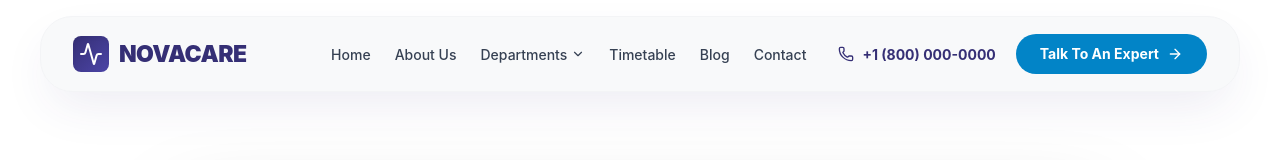
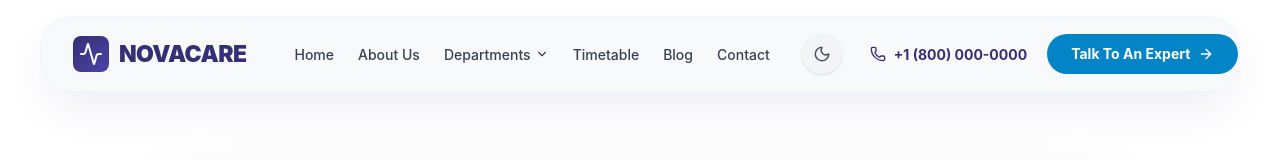
Before and after one commit to hassanakbar-dev/healthcare-system, a React app in the folder frontend/: page / in a window 1280 px wide. Shown: the top 160 px of the page. Built offline with nearby package versions, Linux system fonts and the light colour scheme; the HTML template or start-up script is replaced by a standard one.

Commit message:
upate the navbar.jsx file

```diff
--- a/frontend/src/components/Navbar.jsx
+++ b/frontend/src/components/Navbar.jsx
@@ -1,8 +1,33 @@
-import React from 'react';
+import React, { useState, useEffect } from 'react';
 import { Link } from 'react-router-dom';
-import { ChevronDown, Phone, Menu, HeartPulse, Brain, Bone, Baby, Activity, Stethoscope, Eye, Thermometer, ArrowRight } from 'lucide-react';
+import { ChevronDown, Phone, Menu, HeartPulse, Brain, Bone, Baby, Activity, Stethoscope, Eye, Thermometer, ArrowRight, Sun, Moon } from 'lucide-react';
 
 const Navbar = () => {
+  const [isDark, setIsDark] = useState(false);
+
+  useEffect(() => {
+    // Check local storage or system preference on mount
+    if (localStorage.theme === 'dark' || (!('theme' in localStorage) && window.matchMedia('(prefers-color-scheme: dark)').matches)) {
+      document.documentElement.classList.add('dark');
+      setIsDark(true);
+    } else {
+      document.documentElement.classList.remove('dark');
+      setIsDark(false);
+    }
+  }, []);
+
+  const toggleDarkMode = () => {
+    if (isDark) {
+      document.documentElement.classList.remove('dark');
+      localStorage.theme = 'light';
+      setIsDark(false);
+    } else {
+      document.documentElement.classList.add('dark');
+      localStorage.theme = 'dark';
+      setIsDark(true);
+    }
+  };
+
   return (
     <header className="fixed top-0 left-0 right-0 z-[90] w-full transition-all duration-300 font-sans mt-4 px-4">
       <div className="max-w-[1200px] mx-auto px-4 lg:px-6 xl:px-8 h-[76px] bg-[#F8F9FA] rounded-[2rem] shadow-[0_20px_50px_-10px_rgba(54,45,125,0.1)] flex items-center justify-between gap-4 xl:gap-8 relative z-20 border border-gray-100">
@@ -77,8 +102,18 @@ const Navbar = () => {
         </nav>
 
         {/* Right Info */}
-        <div className="hidden lg:flex items-center justify-end gap-5 lg:flex-1 shrink-0">
-          <a href="tel:+18000000000" className="flex items-center gap-2 text-[#352F75] font-bold hover:text-[#0284C7] transition-colors text-[14px] whitespace-nowrap">
+        <div className="hidden lg:flex items-center justify-end gap-4 xl:gap-5 lg:flex-1 shrink-0">
+
+          {/* Dark Mode Toggle */}
+          <button
+            onClick={toggleDarkMode}
+            className="w-10 h-10 rounded-full flex items-center justify-center bg-gray-100 dark:bg-slate-800 text-gray-600 dark:text-yellow-400 hover:bg-gray-200 dark:hover:bg-slate-700 transition-colors shadow-sm"
+            aria-label="Toggle Dark Mode"
+          >
+            {isDark ? <Sun size={18} /> : <Moon size={18} />}
+          </button>
+
+          <a href="tel:+18000000000" className="flex items-center gap-2 text-[#352F75] font-bold hover:text-[#0284C7] transition-colors text-[14px] whitespace-nowrap ml-2">
             <Phone size={16} /> <span className="hidden xl:inline">+1 (800) 000-0000</span>
           </a>
           <Link to="/contact" className="hidden xl:flex bg-[#0284C7] text-white px-6 py-2.5 rounded-full font-bold text-sm hover:bg-[#352F75] transition-colors items-center gap-2 whitespace-nowrap">
```
